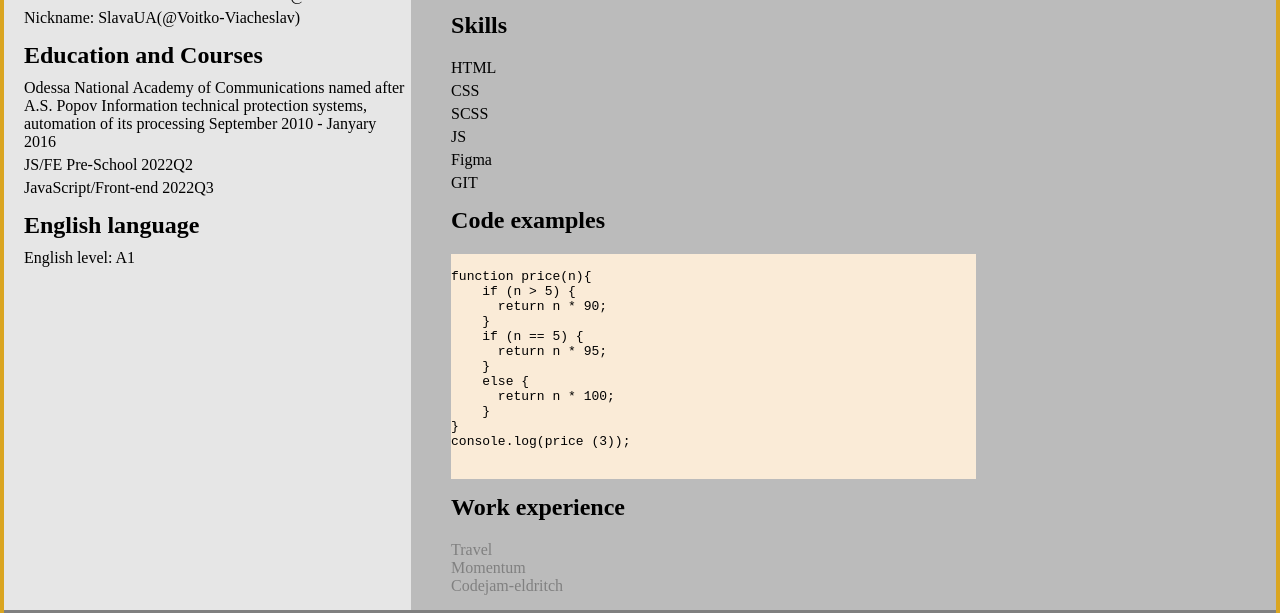
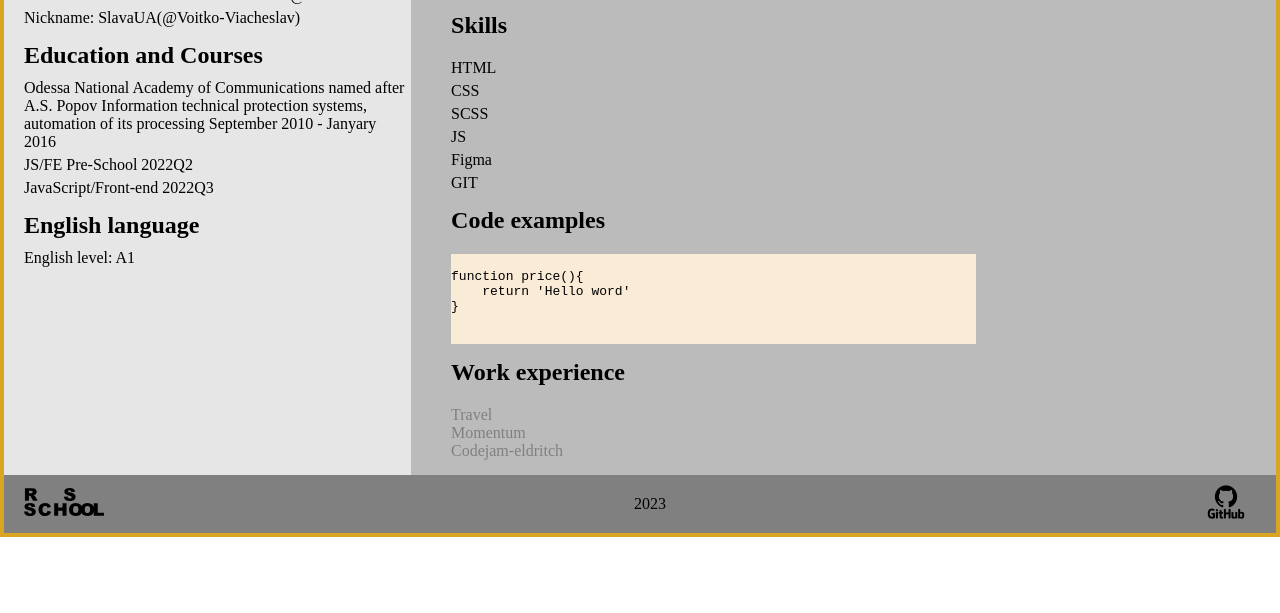
Before and after one commit to Voitko-Viacheslav/rsschool-cv, a plain HTML site: page index.html in a window 1280 px wide. Shown: the part 460-1073 px from the top of the page. After the commit the page ends 997 px from the top, so only its background shows below. Drawn offline with Linux system fonts and the light colour scheme; a web font is replaced by a local one.

Commit message:
Update index.html
change function price

```diff
--- a/index.html
+++ b/index.html
@@ -122,18 +122,9 @@
                             <div class="my-code">
                                 <pre>
                                     <code class="my-code">
-function price(n){
-    if (n &gt; 5) {
-      return n * 90;
-    }
-    if (n == 5) {
-      return n * 95;
-    }
-    else {
-      return n * 100;
-    }
+function price(){
+    return 'Hello word'
 }
-console.log(price (3));
                                     </code>
                                 </pre>
                             </div>
```
